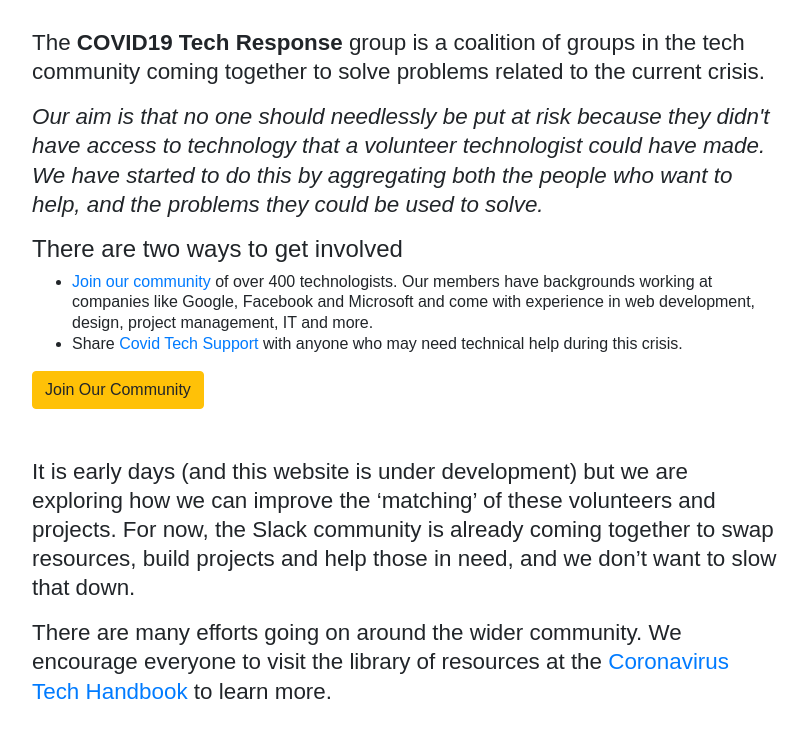
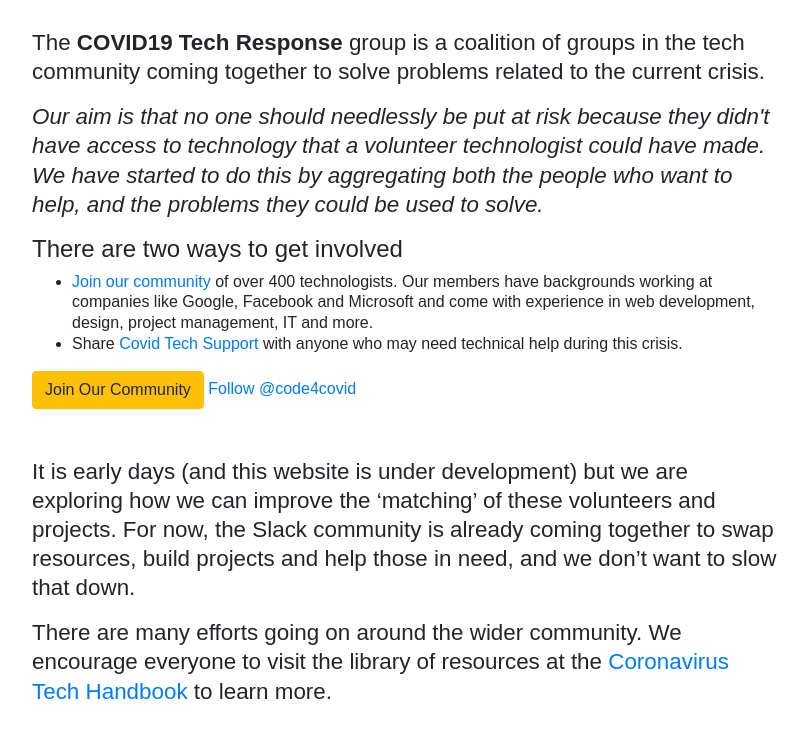
Before and after one commit to covid19-uk-tech-response/website, a plain HTML site: page index.html in a window 1280 px wide. Shown: the part 158-896 px from the top of the page, without its empty margins (234-1041 px from the left). Drawn offline with nearby package versions, Linux system fonts and the light colour scheme.

Commit message:
Update index.html

```diff
--- a/index.html
+++ b/index.html
@@ -52,7 +52,7 @@
         <li>Share <a href="https://covidtechsupport.com">Covid Tech Support</a> with anyone who may need technical help during this crisis.</li>
       </ul>
       <a href="https://airtable.com/shrijsXl5oUozCq0p"><button type="button mt-5" class="btn btn-warning">Join Our Community</button></a>
-
+      <a href="https://twitter.com/code4covid?ref_src=twsrc%5Etfw" class="twitter-follow-button" data-show-count="false">Follow @code4covid</a><script async src="https://platform.twitter.com/widgets.js" charset="utf-8"></script>
        <p class='intro mt-5'>It is early days (and this website is under development) but we are exploring how we can improve the ‘matching’ of these volunteers and projects. For now, the Slack community is already coming together to swap resources, build projects and help those in need, and we don’t want to slow that down.</p>
 
           <p class='intro'>There are many efforts going on around the wider community. We encourage everyone to visit the library of resources at the <a href="http://coronavirustechhandbook.com/">Coronavirus Tech Handbook</a> to learn more.</p>
```
